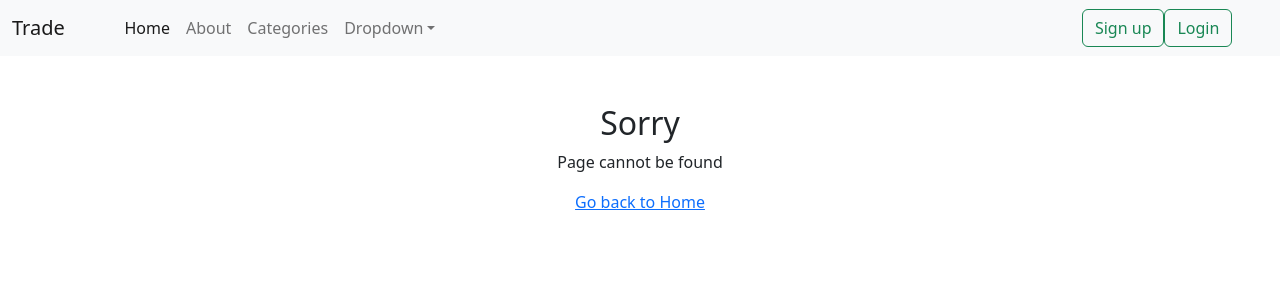
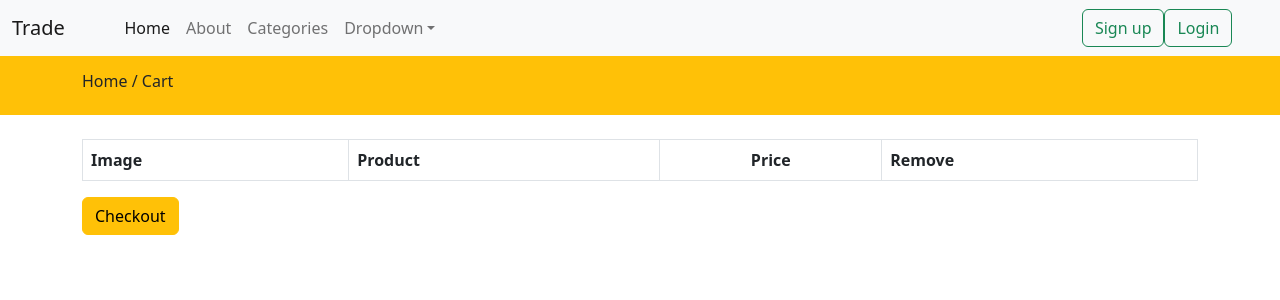
Before and after one commit to Hugo-cd925/EcomUi, a React (Create React App) app: page /Cart in a window 1280 px wide. Shown: the top 300 px of the page. Built offline with nearby package versions, Linux system fonts and the light colour scheme.

Commit message:
hefty amount of changes and completed cart page

```diff
--- a/src/app/App.js
+++ b/src/app/App.js
@@ -12,6 +12,7 @@ import 'bootstrap/dist/css/bootstrap.min.css';
 import Products from './components/Products';
 import Categories from './components/Categories';
 import Product from './components/Product';
+import Cart from './components/Cart';
 
 <link
   rel="stylesheet"
@@ -39,6 +40,7 @@ const App = () => {
         <Route path='Products' element={<Products/>}/>
         <Route path='Categories' element={<Categories/>}/>
         <Route path='Products/:id' element={<Product/>}/>
+        <Route path='Cart' element={<Cart />}/>
       </Routes>
       {/* </Header> */}
     </BrowserRouter>
--- /dev/null
+++ b/src/app/components/Cart.js
@@ -0,0 +1,80 @@
+import axios from 'axios';
+import React, {useEffect, useHistory, useState} from 'react'
+import { useNavigate } from 'react-router-dom';
+
+// const cartFromLocalStorage = JSON.parse.apply(localStorage.getItem('cart'));
+function Cart() {
+    const navigate = useNavigate();
+
+  const cartFromLocalStorage = localStorage.cart? JSON.parse(localStorage.getItem('cart')) : [];
+  const [cart, setCart] = useState(cartFromLocalStorage);
+    const toCheckout = () =>{
+        navigate('/checkout');
+    }
+
+    const removeFromCart = (productToRemove) =>{
+        setCart(cart.filter(prod=>prod !==productToRemove));
+        if(cart.length<2){
+            localStorage.setItem("cart", JSON.stringify([]))
+        }else{
+            localStorage.setItem("cart", JSON.stringify(cart));
+        }
+    }
+
+    return (
+        <div>
+            <div className='py-3 bg-warning'>
+                <div className='container'>
+                    <h6>Home / Cart</h6>
+                </div>
+            </div>
+
+            <div className='py-4'>
+                <div className='container'>
+                    <div className='row'>
+                        <div className='col-md-12'>
+
+                            <div className='table-responsive'>
+                                <table className='table table-bordered'>
+                                    <thead>
+                                        <tr>
+                                            <th>Image</th>
+                                            <th>Product</th>
+                                            <th className="text-center">Price</th>
+                                            <th>Remove</th>
+                                        </tr>
+                                    </thead>
+                                    <tbody>
+                                        {cart.map((item,index)=>{return(
+                                            <tr key={index}>
+
+                                                <>
+                                            <td width="10%">
+                                                <img src={item.img} alt='Prod Image' width="50px" height="50px"/>
+                                            </td>
+                                            <td>{item.name}</td>
+                                            <td width="15%" className='text-center'>{item.price}</td>
+                                            <td className='text-center' width='10%'>
+                                                <button onClick={()=>removeFromCart(item)} type='button' className='btn btn-danger btn-sm'>Remove</button>
+                                            </td>
+                                            </>
+
+                                        </tr>
+                                        )
+                                            })}
+                                    </tbody>
+                                </table>
+                                <button onClick={toCheckout} className='btn btn-warning '>Checkout</button>
+                            </div>
+
+                        </div>
+                    </div>
+                </div>
+            </div>
+        </div>
+      )
+  }
+
+
+
+export default Cart
--- a/src/app/components/Product.js
+++ b/src/app/components/Product.js
@@ -1,27 +1,43 @@
 import axios from 'axios';
 import React, { useState, useEffect } from 'react'
 import { useParams } from 'react-router-dom';
+
+
 
 function Product() {
   const {id} = useParams();
   const url = `https://localhost:7218/api/Products/${id}`;
   const [prod, setProd] = useState(null);
+  const cartFromLocalStorage = localStorage.cart? JSON.parse(localStorage.getItem('cart')) : [];
+
+  const [cart, setCart] = useState(cartFromLocalStorage);
+
+  const addtoCart = (p) =>{
+    console.log('we are in addToCart');
+    setCart([...cart, {...p}]);
+  }
+
+  useEffect(()=>{
+    localStorage.setItem("cart", JSON.stringify(cart));
+  }, [cart])
+
   useEffect(()=>{
     axios.get(url).then(res=>{
       setProd(res.data);
     })
   }, [url])
-  console.log(prod);
+
     if(prod){
       return (
     <div>
+        <button className="btn btn-outline-success">Go to cart ({cart.length})</button>
         <div className='container'>
         <h1 className="m-5 text-center">{prod.name}</h1>
-        <img style={{ width: "35%" }} src={prod.img}/>
+        <img style={{ width: "35%" }} src={prod.img} alt={prod.name}/>
         <p>{prod.description}</p>
         <p>${prod.price}</p>
         <input type=""></input>
-        <button>Add to cart</button>
+        <button onClick={()=>addtoCart(prod)}>Add to cart</button>
         </div>
     </div>
   )}
--- a/src/homepage/header/Header.js
+++ b/src/homepage/header/Header.js
@@ -67,6 +67,7 @@ const Header = () => {
               </li>
             </ul>
              <form className="d-flex" role="search">
+
         <button className="btn btn-outline-success" type="submit">Sign up</button>
         <button className="btn btn-outline-success" type="submit">Login</button>
       </form>
```
